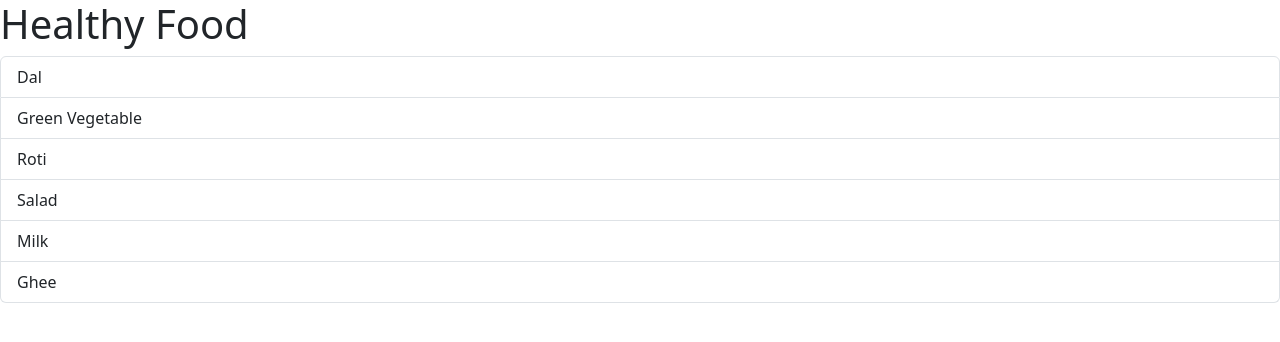
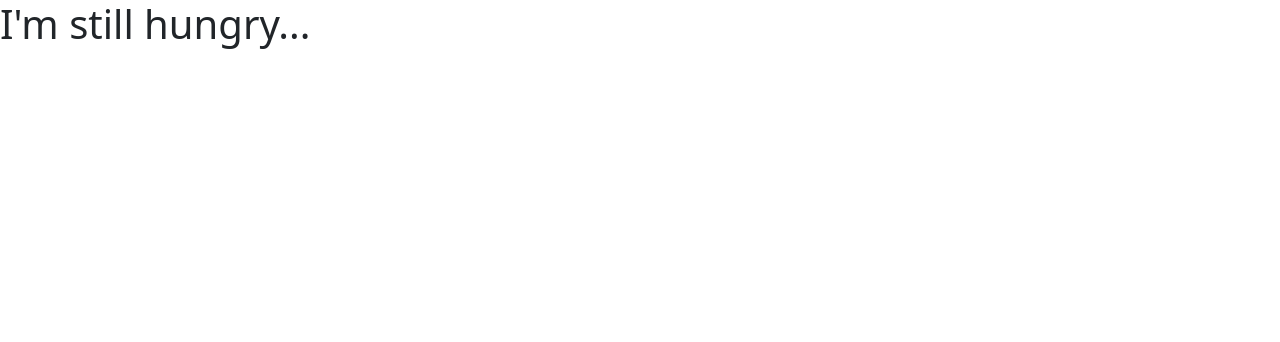
Before and after one commit to uttam8299/react-learn, a React (Vite) app in the folder Fragments/learning-fragments/: page / in a window 1280 px wide. Shown: the top 342 px of the page. Built offline with nearby package versions, Linux system fonts and the light colour scheme.

Commit message:
conditional rendering - if/else

```diff
--- a/Fragments/learning-fragments/src/App.jsx
+++ b/Fragments/learning-fragments/src/App.jsx
@@ -6,7 +6,13 @@ import "bootstrap/dist/css/bootstrap.min.css";
 import React from "react";
 
 function App() {
-  let foodItems = ["Dal", "Green Vegetable", "Roti", "Salad", "Milk", "Ghee"];
+  // let foodItems = ["Dal", "Green Vegetable", "Roti", "Salad", "Milk", "Ghee"];
+
+  let foodItems = [];
+
+  if (foodItems.length == 0) {
+    return <h1>I'm still hungry...</h1>;
+  }
 
   return (
     <>
```
